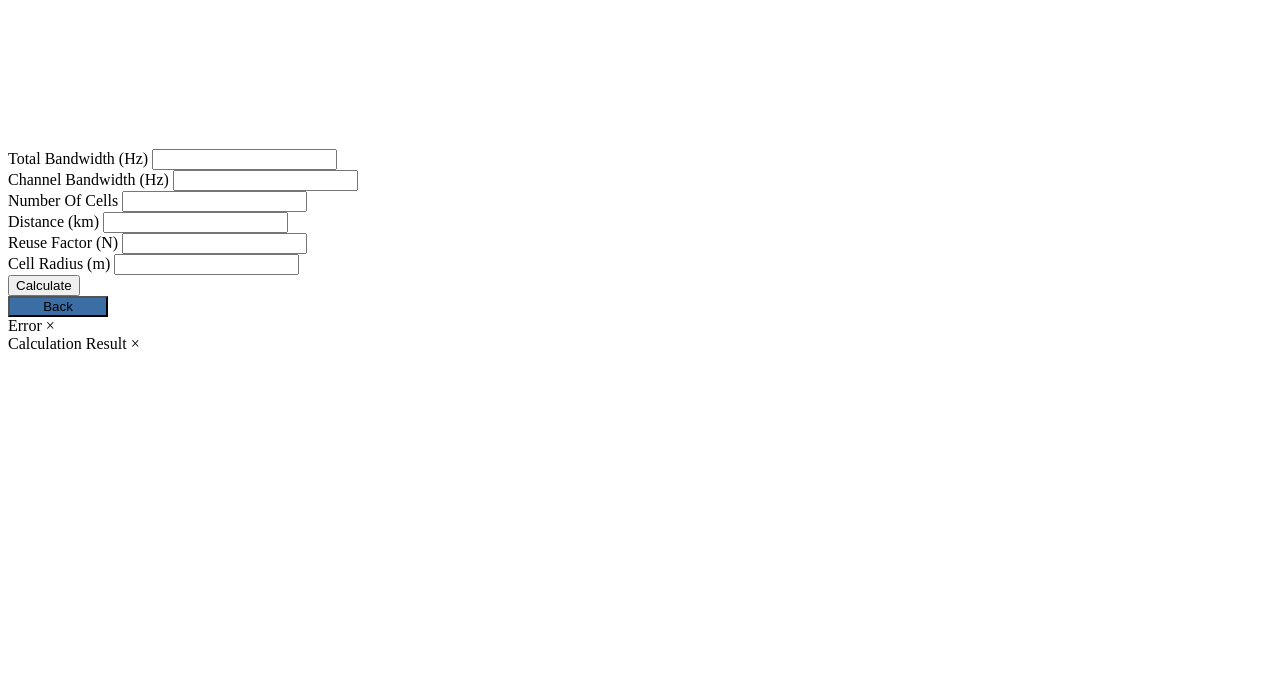
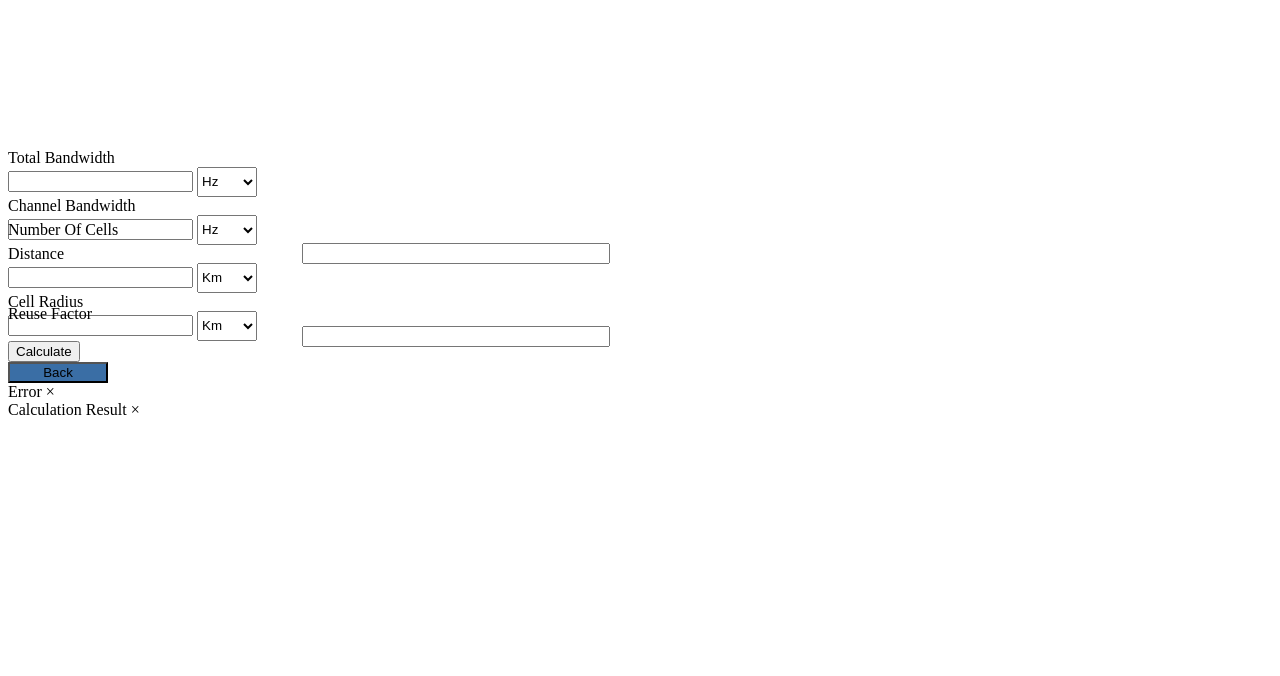
Before and after one commit to RaghadMusleh1/Wireless, a website with bundled scripts: page Cellular.html in a window 1280 px wide. Shown: the part 124-800 px from the top of the page. Built offline with nearby package versions, Linux system fonts and the light colour scheme.

Commit message:
Update Cellular.html

```diff
--- a/Cellular.html
+++ b/Cellular.html
@@ -8,41 +8,71 @@
 </head>
 <body>
   <div class="container">
-    <h1 style="text-align: center;text-align: center;align-items: center; display: flex; justify-content: center; border-bottom-left-radius: 8px; border-bottom-right-radius: 8px; background-color: #3a6ea5; width: 1485px; height: 100px; color: antiquewhite;">
+    <h1 style="text-align: center;text-align: center;align-items: center; display: flex; justify-content: center; border-bottom-left-radius: 8px; border-bottom-right-radius: 8px; background-color: #3a6ea5; width: 1485px; height: 100px; color: white;">
     Cellular System Design
   </h1>
     <div style="padding-top: 130px;"></div>
     <div class="top">
       <div class="form-row">
         <div class="form-group">
-          <label>Total Bandwidth (Hz)</label>
-          <input type="number" id="pt">
+          <label>Total Bandwidth</label>
+          <div>
+            <input type="number" id="totBw">
+            <select id="totBwUnit" style="height:30px; width: 60px;">
+                <option value="Hz">Hz</option>
+                <option value="KHz">KHz</option>
+                <option value="MHz">MHz</option>
+            </select>
+          </div>
         </div>
         <div class="form-group">
-          <label>Channel Bandwidth (Hz)</label>
-          <input type="number" id="gt">
+          <label>Channel Bandwidth</label>
+          <div>
+            <input type="number" id="ch">
+            <select id="chUnit" style="height:30px; width: 60px;">
+                  <option value="Hz">Hz</option>
+                  <option value="KHz">KHz</option>
+                  <option value="MHz">MHz</option>
+            </select>
+          </div>
         </div>
       </div>
 
       <div class="form-row">
         <div class="form-group">
-          <label>Number Of Cells</label>
-          <input type="number" id="gr">
+          <label style="position:absolute;top: 345px">Number Of Cells</label>
+          <div>
+            <input type="number"  style="position: absolute; left: 23.6%; width: 300px; top: 367px;" id="cells">
+          </div>
         </div>
         <div class="form-group">
-          <label>Distance (km)</label>
-          <input type="number" id="d">
+          <label>Distance</label>
+          <div>
+            <input type="number" id="d">
+            <select id="disUnit" style="height:30px; width: 60px; ">
+              <option value="dBm">Km</option>
+              <option value="dB">m</option>
+            </select>
+          </div>
         </div>
       </div>
 
       <div class="form-row">
         <div class="form-group">
-          <label>Reuse Factor (N)</label>
-          <input type="number" id="f">
+          <label style="position: absolute; top: 429px;">Reuse Factor</label>
+          <div>
+            <input type="number" style="position: absolute; left: 23.6%; width: 300px; top: 450px;"  id="f" >
+          </div>
         </div>
         <div class="form-group">
-          <label>Cell Radius (m)</label>
-          <input type="number" id="ls">
+          <label>Cell Radius</label>
+          <div>
+            <input type="number" id="r">
+            <select id="rUnit" style="height:30px; width: 60px;">
+                <option value="dBm">Km</option>
+                <option value="dB">m</option>
+            </select>
+          </div>
         </div>
       </div>
 
```
